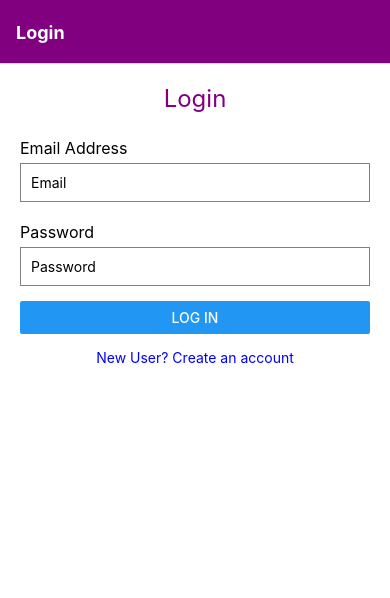
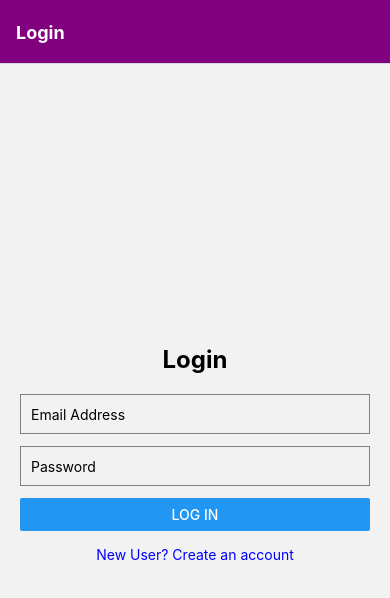
Before and after one commit to MonShanLin/2024project, a React Native app: screen /Login in a window 390 px wide. Shown: the top 598 px of the page. Built offline with nearby package versions, Linux system fonts and the light colour scheme.

Commit message:
Logging Users In

```diff
--- a/components/Login.js
+++ b/components/Login.js
@@ -1,44 +1,76 @@
 import React, { useState } from 'react';
-import { View, Text, TextInput, Button, TouchableOpacity, StyleSheet } from 'react-native';
+import { View, Text, TextInput, Button, Alert, StyleSheet } from 'react-native';
+import { auth } from '../Firebase/firebaseSetup'; // Importing Auth instance
+import { signInWithEmailAndPassword } from 'firebase/auth'; // Importing Firebase function
 
 export default function Login({ navigation }) {
   const [email, setEmail] = useState('');
   const [password, setPassword] = useState('');
 
+  const handleLogin = async () => {
+    try {
+      // Firebase function to sign in with email and password
+      const userCredential = await signInWithEmailAndPassword(auth, email, password);
+      const user = userCredential.user;
+      console.log('User logged in:', user);
+
+      Alert.alert('Success', 'Logged in successfully!');
+      // Navigate to the Home screen or any other screen after login
+      navigation.navigate('Home');
+    } catch (error) {
+      console.error('Error during login:', error);
+      Alert.alert('Login Error', error.message); // Display error message
+    }
+  };
+
   return (
     <View style={styles.container}>
-      <Text style={styles.title}>Login</Text>
-
-      <Text style={styles.label}>Email Address</Text>
+      <Text style={styles.header}>Login</Text>
       <TextInput
+        placeholder="Email Address"
+        value={email}
+        onChangeText={(text) => setEmail(text)}
         style={styles.input}
-        placeholder="Email"
-        value={email}
-        onChangeText={setEmail}
+        keyboardType="email-address"
       />
-
-      <Text style={styles.label}>Password</Text>
       <TextInput
-        style={styles.input}
         placeholder="Password"
         value={password}
-        onChangeText={setPassword}
+        onChangeText={(text) => setPassword(text)}
+        style={styles.input}
         secureTextEntry
       />
+      <Button title="Log In" onPress={handleLogin} />
 
-      <Button title="Log In" onPress={() => { /* Handle login */ }} />
-
-      <TouchableOpacity onPress={() => navigation.navigate('Signup')}>
-        <Text style={styles.link}>New User? Create an account</Text>
-      </TouchableOpacity>
+      <Text style={styles.switchText} onPress={() => navigation.navigate('Signup')}>
+        New User? Create an account
+      </Text>
     </View>
   );
 }
 
 const styles = StyleSheet.create({
-  container: { flex: 1, padding: 20, backgroundColor: '#fff' },
-  title: { fontSize: 24, textAlign: 'center', marginBottom: 20, color: 'purple' },
-  label: { fontSize: 16, marginVertical: 5 },
-  input: { borderWidth: 1, borderColor: 'gray', padding: 10, marginBottom: 15 },
-  link: { color: 'blue', marginTop: 15, textAlign: 'center' },
+  container: {
+    flex: 1,
+    padding: 20,
+    justifyContent: 'center',
+  },
+  header: {
+    fontSize: 24,
+    fontWeight: 'bold',
+    textAlign: 'center',
+    marginBottom: 20,
+  },
+  input: {
+    height: 40,
+    borderColor: 'gray',
+    borderWidth: 1,
+    marginBottom: 12,
+    paddingHorizontal: 10,
+  },
+  switchText: {
+    color: 'blue',
+    marginTop: 15,
+    textAlign: 'center',
+  },
 });
```
